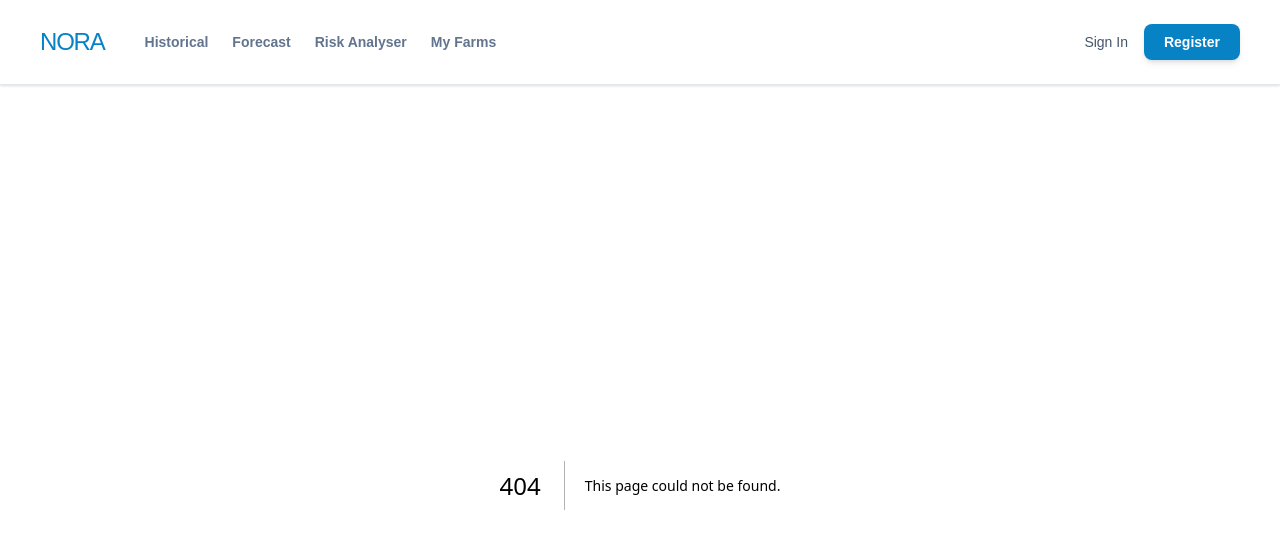
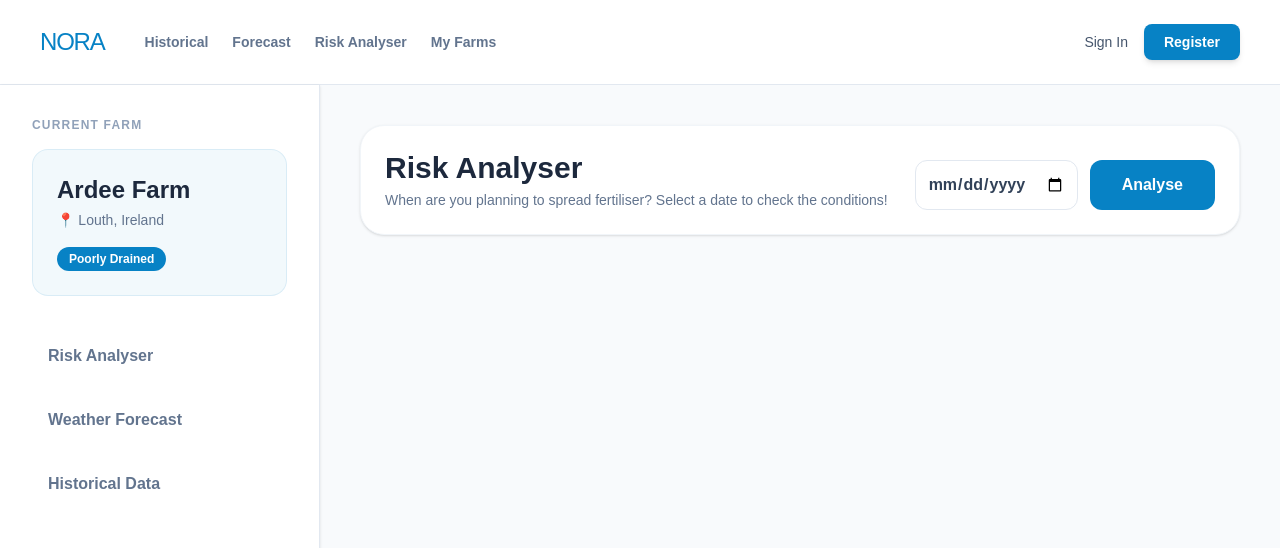
Before and after one commit to RYEONGRYEONG/NORA, a Next.js app in the folder frontend/: page /dashboard/risk-analyser in a window 1280 px wide. Before the commit this address had no page. Shown: the top 548 px of the page. Built offline with nearby package versions, Linux system fonts and the light colour scheme; no server answers.

Commit message:
feat: add risk analyser pagewith backend API integration

```diff
--- /dev/null
+++ b/frontend/app/dashboard/risk-analyser/page.tsx
@@ -0,0 +1,117 @@
+'use client'
+import { useState } from 'react'
+
+export default function RiskAnalyserPage() {
+  const [targetDate, setTargetDate] = useState('')
+  const [result, setResult] = useState<any>(null)
+  const [loading, setLoading] = useState(false)
+  const URL = process.env.NEXT_PUBLIC_API_URL;
+
+  const handleAnalyse = async (dateToUse?: string) => {
+    const checkDate = dateToUse || targetDate
+    if (!checkDate) return alert("Please select a target date.")
+
+    // const savedFarm = localStorage.getItem('selectedFarm');
+    //if (!savedFarm) {
+      //alert("Please select a farm from the 'My Farms' menu first.");
+      //return;
+    //}
+    //const farmId = JSON.parse(savedFarm).id;
+
+    // test
+    const farmId = 13;
+    const target_date = "2026-03-22";
+
+    setLoading(true)
+    try {
+        const response = await fetch(`${URL}/api/analysis?farm_id=${farmId}&target_date=${checkDate}`, {
+            method: 'GET',
+            headers: { 'Content-Type': 'application/json' },
+        });
+
+        const data = await response.json();
+
+        if (response.ok) {
+        setResult(data);
+        if (dateToUse) setTargetDate(dateToUse);
+      } else {
+        alert(data.detail || data.message || "Failed to analyse risk.");
+      }
+    } catch (error) {
+      console.error("Connection error:", error);
+      alert("Failed to reach the backend server.");
+    } finally {
+      setLoading(false);
+    }
+  };
+
+  const riskColour = (risk: string) => {
+    if (risk === 'High') return 'bg-red-500 text-white shadow-red-500/30'
+    if (risk === 'Medium') return 'bg-yellow-400 text-slate-900 shadow-yellow-400/30'
+    if (risk === 'Low') return 'bg-green-500 text-white shadow-green-500/30'
+    return 'bg-slate-100'
+  }
+
+  return (
+    <div className="space-y-8 animate-in fade-in duration-500">
+
+      <div className="flex justify-between items-end bg-white p-6 rounded-3xl shadow-sm border border-slate-100">
+        <div>
+          <h1 className="text-3xl font-black text-slate-800">Risk Analyser</h1>
+          <p className="text-sm text-slate-500 mt-1">When are you planning to spread fertiliser? Select a date to check the conditions!</p>
+        </div>
+        <div className="flex gap-3">
+          <input
+            type="date"
+            value={targetDate}
+            onChange={(e) => setTargetDate(e.target.value)}
+            className="p-3 border border-slate-200 rounded-xl font-bold text-slate-700 outline-none focus:ring-2 focus:ring-[#0782c5]"
+          />
+          <button
+            onClick={() => handleAnalyse()}
+            disabled={loading}
+            className="bg-[#0782c5] text-white px-8 py-3 rounded-xl font-bold hover:bg-[#0671ab] transition-all disabled:opacity-50"
+          >
+            {loading ? "Analysing..." : "Analyse"}
+          </button>
+        </div>
+      </div>
+
+      {result && result.recommended_date && result.recommended_date !== targetDate && (
+        <div className="bg-blue-50 border-2 border-blue-400 p-6 rounded-2xl flex justify-between items-center shadow-md animate-pulse">
+          <div>
+            <h3 className="text-blue-800 font-bold text-lg">Safer Alternative Found</h3>
+            <p className="text-blue-600">The weather and soil conditions are optimal on <span className="font-black underline">{result.recommended_date}</span>.</p>
+          </div>
+          <button
+            onClick={() => handleAnalyse(result.recommended_date)}
+            className="bg-blue-600 text-white px-6 py-2 rounded-xl font-bold shadow-lg hover:bg-blue-700 transition-colors"
+          >
+            Change Date
+          </button>
+        </div>
+      )}
+
+      {result && (
+        <div className={`p-10 rounded-[32px] shadow-2xl transition-colors duration-500 ${riskColour(result.final_risk)}`}>
+          <p className="text-sm font-bold uppercase tracking-widest opacity-80 mb-2">Final Assessment</p>
+          <h2 className="text-6xl font-black mb-4">{result.final_risk}</h2>
+          <p className="text-xl font-medium mb-8 opacity-90">{result.message}</p>
+
+          <div className="grid grid-cols-2 gap-4 pt-6 border-t border-white/20">
+            <div>
+              <p className="text-xs font-bold opacity-70 uppercase mb-1">Rainfall Trigger</p>
+              <p className="text-2xl font-bold">{result.rain_risk}</p>
+              {result.rain_details?.reason && <p className="text-sm mt-1 opacity-80">{result.rain_details.reason}</p>}
+            </div>
+            <div>
+              <p className="text-xs font-bold opacity-70 uppercase mb-1">Soil Moisture (SMD)</p>
+              <p className="text-2xl font-bold">{result.smd_value} mm</p>
+              <p className="text-sm mt-1 opacity-80">{result.smd_risk} Saturation</p>
+            </div>
+          </div>
+        </div>
+      )}
+    </div>
+  )
+}
```
